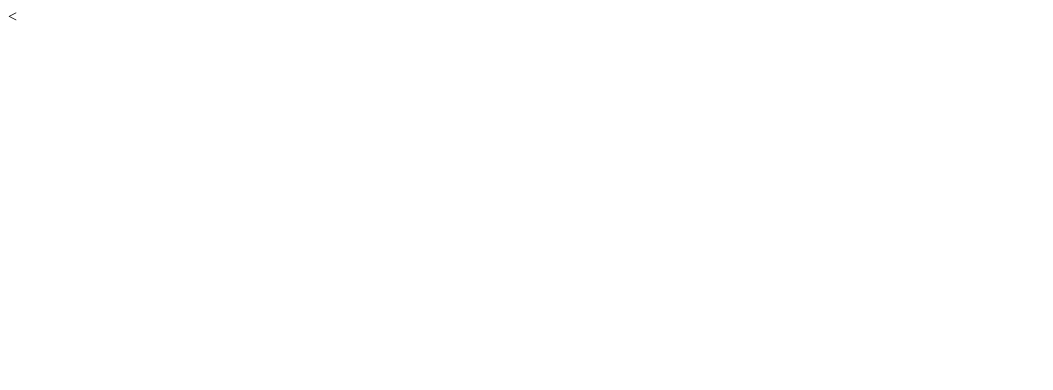
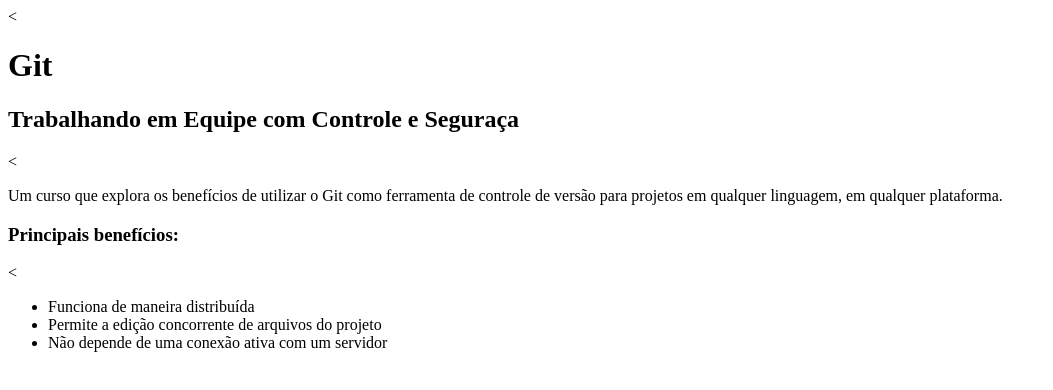
Before and after one commit to maurofilho/curso-git, a plain HTML site: page index.html in a window 1280 px wide. Shown: the whole page, without its empty margins (0-1053 px from the left). Drawn offline with Linux system fonts and the light colour scheme.

Commit message:
Conteúdo da página index.html

```diff
--- a/index.html
+++ b/index.html
@@ -3,6 +3,16 @@
 <head>
 </head>
 <body>
+	<h1>Git</h1>
+	<h2>Trabalhando em Equipe com Controle e Seguraça</h2>
 
+	<<p>Um curso que explora os benefícios de utilizar o Git como ferramenta de controle de versão para projetos em qualquer linguagem, em qualquer plataforma.</p>
+
+	<h3>Principais benefícios:</h3>
+	<<ul>
+		<li>Funciona de maneira distribuída</li>
+		<li>Permite a edição concorrente de arquivos do projeto</li>
+		<li>Não depende de uma conexão ativa com um servidor</li>
+	</ul>
 </body>
 </html>
```
